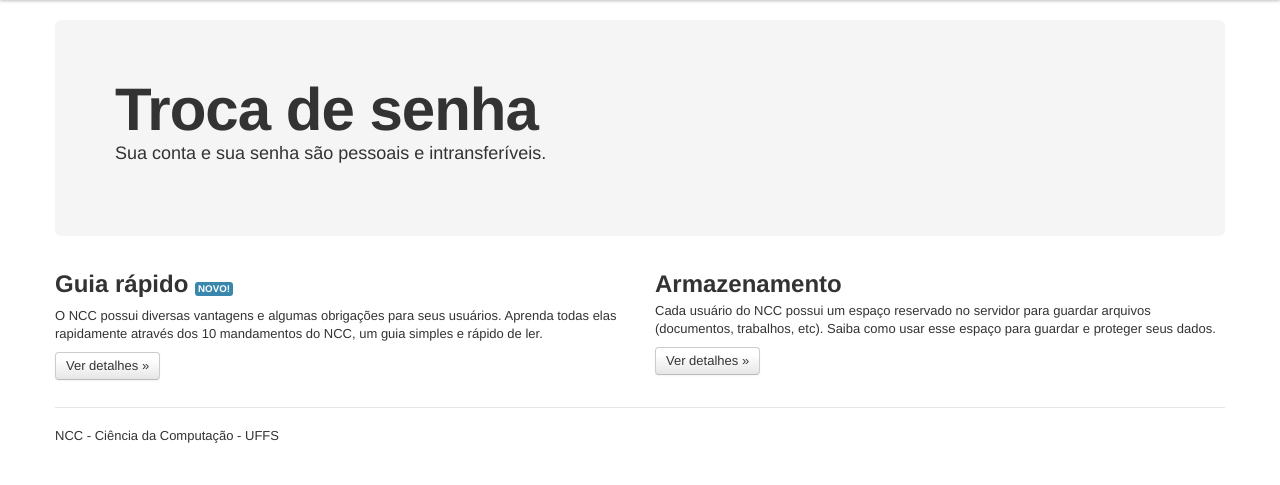
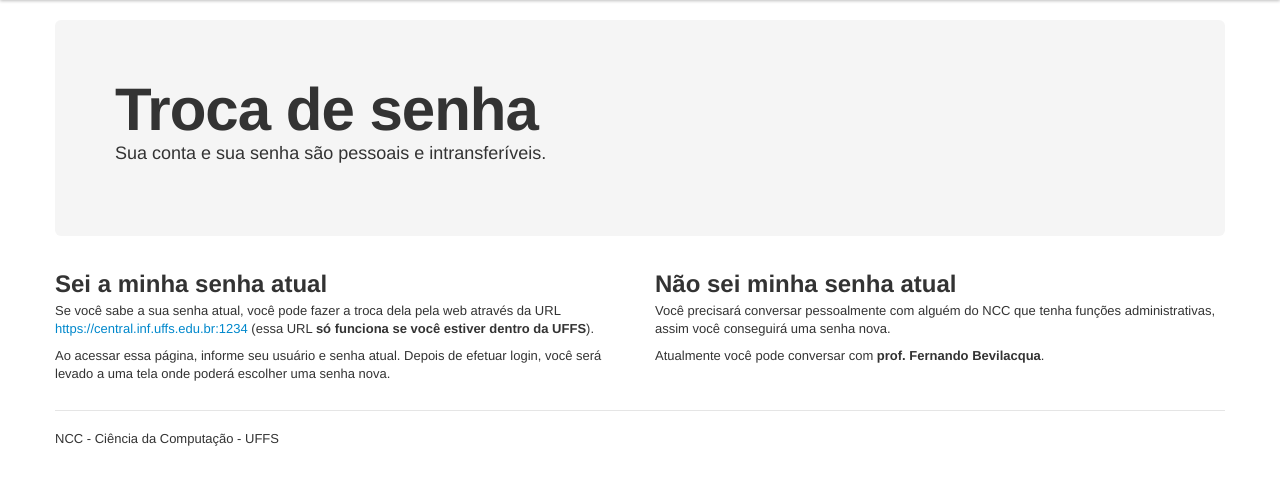
Before and after one commit to Dovyski/Aura, a PHP site: page /senha.php in a window 1280 px wide. Shown: the part 40-525 px from the top of the page. Run offline with PHP 8.4, Linux system fonts and the light colour scheme; some libraries are stand-ins or nearby versions.

Commit message:
Texto sobre troca de senha.

```diff
--- a/inc/layout.php
+++ b/inc/layout.php
@@ -2,6 +2,8 @@
 
 define('URL_TROCA_SENHA', 			'https://central.inf.uffs.edu.br:1234');
 define('TAMANHO_HOME', 				'100Mb');
+define('EMAIL_NCC', 				'ncc@uffs.edu.br');
+define('RESPONSAVEL_NCC_SENHA',		'prof. Fernando Bevilacqua');
 
 function barraNavegacao() {
 	$aPagina = basename($_SERVER['PHP_SELF']);
--- a/senha.php
+++ b/senha.php
@@ -10,15 +10,15 @@
 
 	echo '<div class="row">';
 		echo '<div class="span6">';
-			echo '<h2>Guia rápido <span class="label label-info">Novo!</span></h2>';
-			echo '<p>O NCC possui diversas vantagens e algumas obrigações para seus usuários. Aprenda todas elas rapidamente através dos 10 mandamentos do NCC, um guia simples e rápido de ler.</p>';
-			echo '<p><a class="btn" href="guia.php">Ver detalhes &raquo;</a></p>';
+			echo '<h2>Sei a minha senha atual</h2>';
+			echo '<p>Se você sabe a sua senha atual, você pode fazer a troca dela pela web através da URL <a href="'.URL_TROCA_SENHA.'" target="_blank">'.URL_TROCA_SENHA.'</a> (essa URL <strong>só funciona se você estiver dentro da UFFS</strong>).</p>';
+			echo '<p>Ao acessar essa página, informe seu usuário e senha atual. Depois de efetuar login, você será levado a uma tela onde poderá escolher uma senha nova.</p>';
 		echo '</div>';
 
 		echo '<div class="span6">';
-			echo '<h2>Armazenamento</h2>';
-			echo '<p>Cada usuário do NCC possui um espaço reservado no servidor para guardar arquivos (documentos, trabalhos, etc). Saiba como usar esse espaço para guardar e proteger seus dados.</p>';
-			echo '<p><a class="btn" href="armazenamento.php">Ver detalhes &raquo;</a></p>';
+			echo '<h2>Não sei minha senha atual</h2>';
+			echo '<p>Você precisará conversar pessoalmente com alguém do NCC que tenha funções administrativas, assim você conseguirá uma senha nova.</p>';
+			echo '<p>Atualmente você pode conversar com <strong>'.RESPONSAVEL_NCC_SENHA.'</strong>.</p>';
 		echo '</div>';
 	echo '</div>';
 
```
